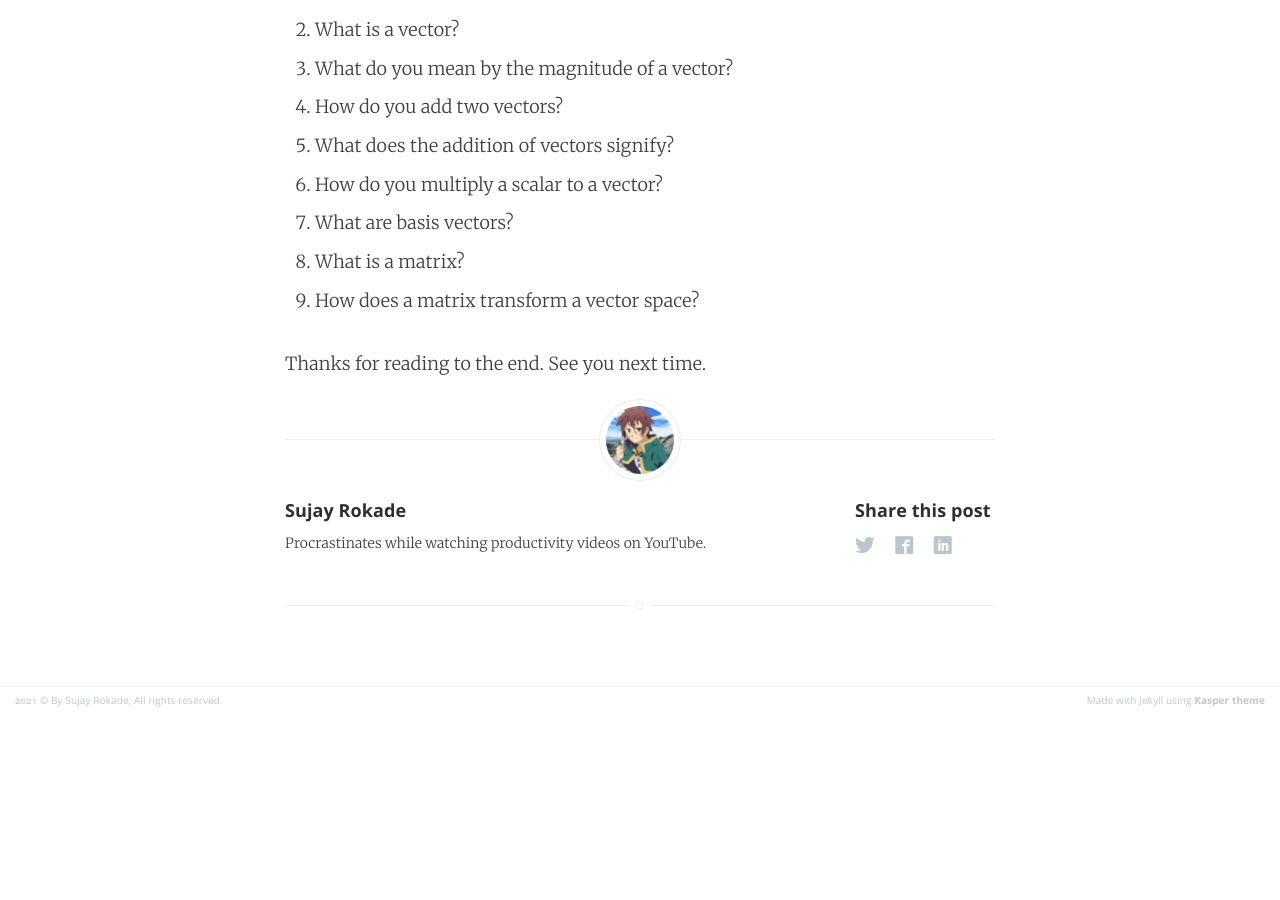
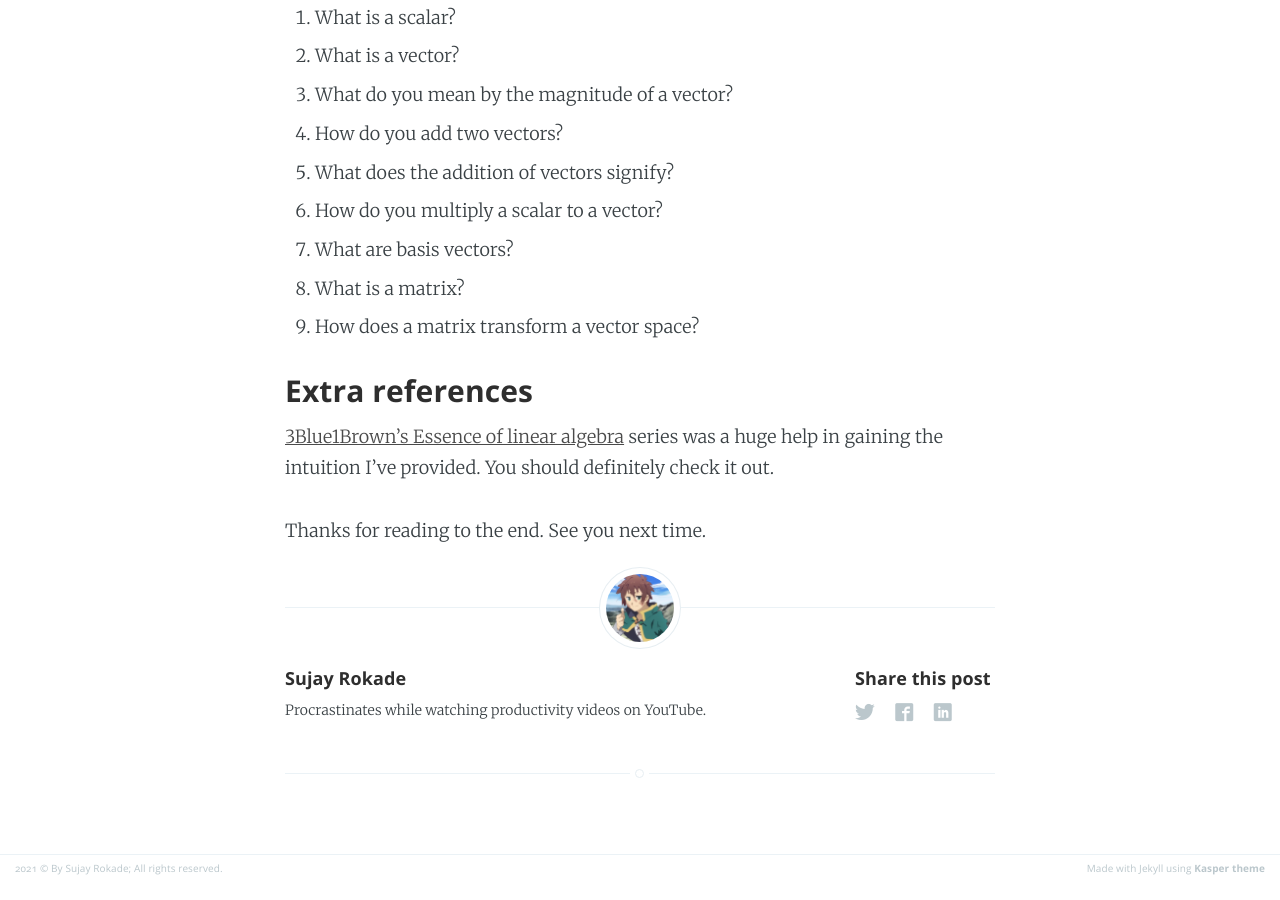
Before and after one commit to fractal2k/Gradient-Descent, a Jekyll site: the page built from _posts/2021-06-23-the-basics-of-linear-algebra-part-1.md, in a window 1280 px wide and 900 px high, scrolled down 15049 px. Built offline with Jekyll 4.4.1, drawn with Linux system fonts in a browser that asks for light colours; formulas are drawn with MathJax 3; before the commit the page ends 15781 px from its top, so only the background shows below that; some of the changed text lies outside the part shown.

Commit message:
Added Extra references section to the end of second post

```diff
--- a/_posts/2021-06-23-the-basics-of-linear-algebra-part-1.md
+++ b/_posts/2021-06-23-the-basics-of-linear-algebra-part-1.md
@@ -15,7 +15,7 @@
 1. Number theory
 2. Basic geometry
 3. Graphs
-4. Calculus (The book doesn't cover this, so I skip it too. You can watch [3blue1brown's Essence of Calculus](https://www.youtube.com/playlist?list=PLZHQObOWTQDMsr9K-rj53DwVRMYO3t5Yr){:target="\_blank"} to get started)
+4. Calculus (The book doesn't cover this, so I skip it too. You can watch [3Blue1Brown's Essence of Calculus](https://www.youtube.com/playlist?list=PLZHQObOWTQDMsr9K-rj53DwVRMYO3t5Yr){:target="\_blank"} to get started)
 5. Basic computer science knowledge (like data structures)
 
 I'm gonna start with Linear Algebra. Let's dive in.
@@ -268,4 +268,8 @@
 8. What is a matrix?
 9. How does a matrix transform a vector space?
 
+### Extra references
+
+[3Blue1Brown's Essence of linear algebra](https://www.youtube.com/playlist?list=PLZHQObOWTQDPD3MizzM2xVFitgF8hE_ab){:target="_blank"} series was a huge help in gaining the intuition I've provided. You should definitely check it out.
+
 Thanks for reading to the end. See you next time.
```
Also changed, not shown: about.md (+1 -1 lines).
